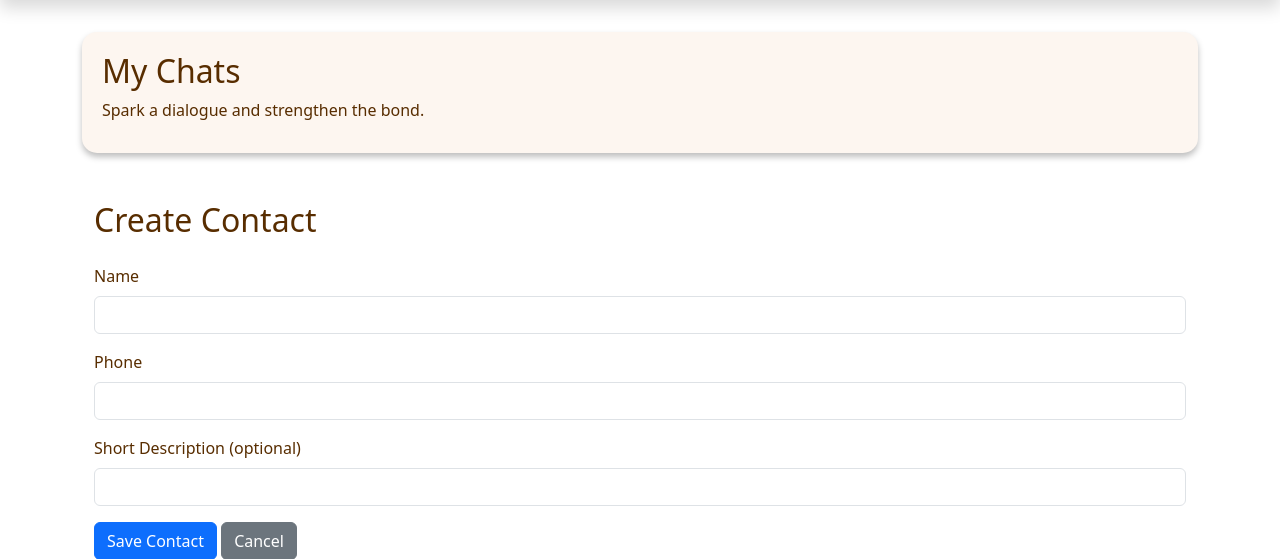
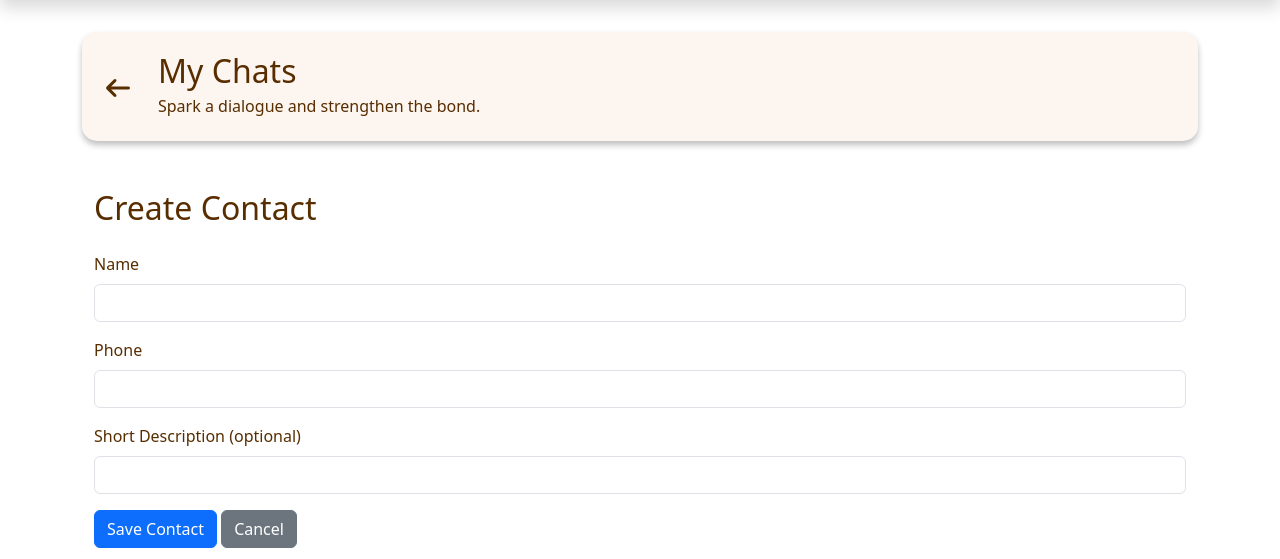
Before and after one commit to starry9x/ShareJoy, a Flask app: page /create_contact in a window 1280 px wide. Shown: the part 76-635 px from the top of the page. Run offline with Flask 3, Linux system fonts and the light colour scheme; some libraries are stand-ins or nearby versions.

Commit message:
added back button in create contact html

```diff
--- a/templates/create_contact.html
+++ b/templates/create_contact.html
@@ -1,10 +1,16 @@
 {% extends "base.html" %}
 
 {% block content %}
-<div class="section-box">
-    <h1>My Chats</h1>
-    <p>Spark a dialogue and strengthen the bond.</p>
+<div class="section-box d-flex flex-column flex-md-row align-items-center">
+  <a href="{{ url_for('messages') }}" class="btn btn-link p-0 me-3">
+    <i class="fa-solid fa-arrow-left me-2"></i>
+  </a>
+  <div class="mb-2">
+    <h1 class="mb-1">My Chats</h1>
+    <p class="mb-0">Spark a dialogue and strengthen the bond.</p>
+  </div>
 </div>
+
 
 <div class="container mt-5">
   <h1 class="mb-4">Create Contact</h1>
--- a/templates/messages.html
+++ b/templates/messages.html
@@ -6,13 +6,12 @@
 
 {% block content %}
 
-<div class="section-box d-flex align-items-center">
+<div class="section-box d-flex flex-column flex-md-row justify-content-between align-items-start align-items-md-center">
   <div>
     <h1>My Chats</h1>
     <p>Spark a dialogue and strengthen the bond.</p>
   </div>
-  <a href="{{ url_for('create_contact') }}"
-   class="btn btn-danger contact-btn mt-2 mt-md-0 me-3 fw-semibold">
+  <a href="{{ url_for('create_contact') }}"class="btn btn-danger contact-btn mt-2 mt-md-0 me-3 fw-semibold">
    <i class="fa-solid fa-plus"></i> Create Contact
   </a>
 </div>
```
